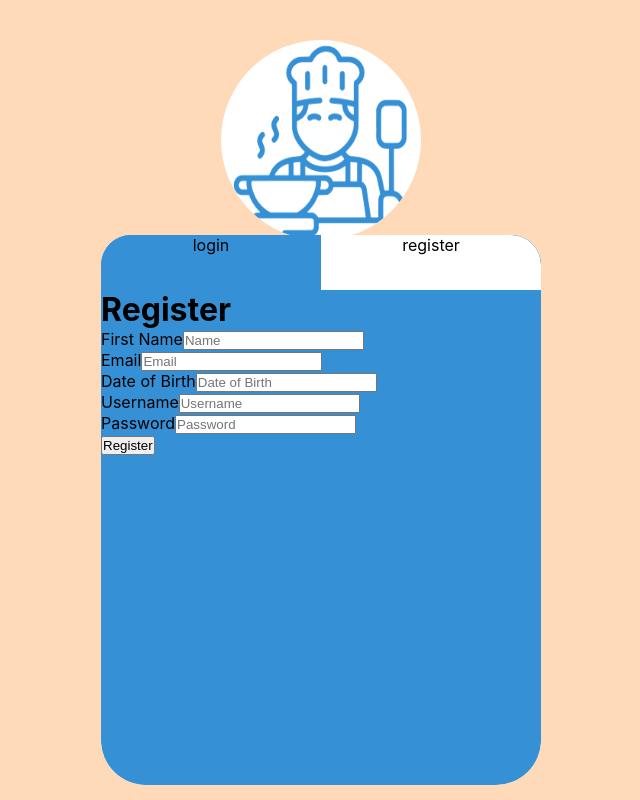
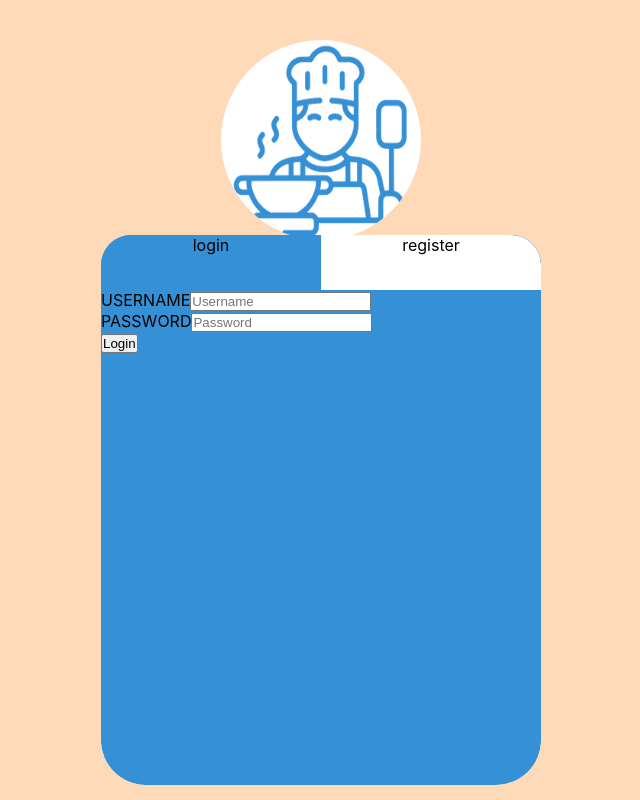
Before and after one commit to danthew/COP4331_Large_Project, a React (Create React App) app in the folder frontend/: page / in a window 1280 px wide. Shown: the whole page, without its empty margins (319-959 px from the left). Built offline with nearby package versions, Linux system fonts and the light colour scheme.

Commit message:
trying to get login to work

```diff
--- a/frontend/src/App.css
+++ b/frontend/src/App.css
@@ -62,7 +62,7 @@
   height: 100%;
   width: 100%;
   border-radius: 0px 0px 45px 45px;
-  display: none;
+  display: block;
 }
 
 .register {
@@ -70,7 +70,7 @@
   height: 100%;
   width: 100%;
   border-radius: 0px 0px 45px 45px;
-  display: block;
+  display: none;
 }
 
 /* Home screen css */
--- a/frontend/src/App.js
+++ b/frontend/src/App.js
@@ -1,5 +1,7 @@
 import React from 'react';
 import './App.css';
+
+import { BrowserRouter, Routes, Route } from "react-router-dom";
 
 import HomePage from './pages/HomePage';
 import LoginPage from './pages/LoginPage';
@@ -7,7 +9,12 @@
 function App()
 {
   return (
-    <LoginPage />
+    <BrowserRouter>
+      <Routes>
+        <Route path="/" index element={<LoginPage />} />
+        <Route path="/home" index element={<HomePage />} />
+      </Routes>
+    </BrowserRouter>
   );
 }
 
```
